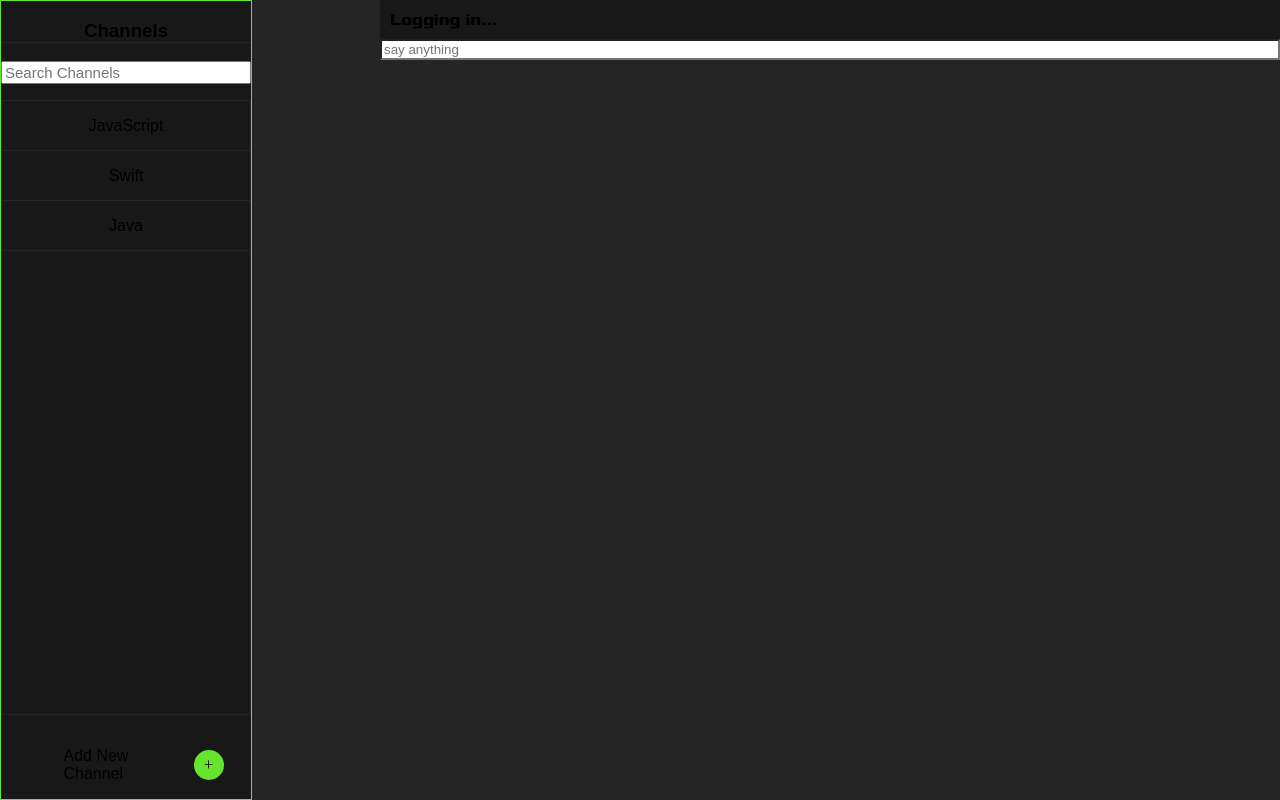
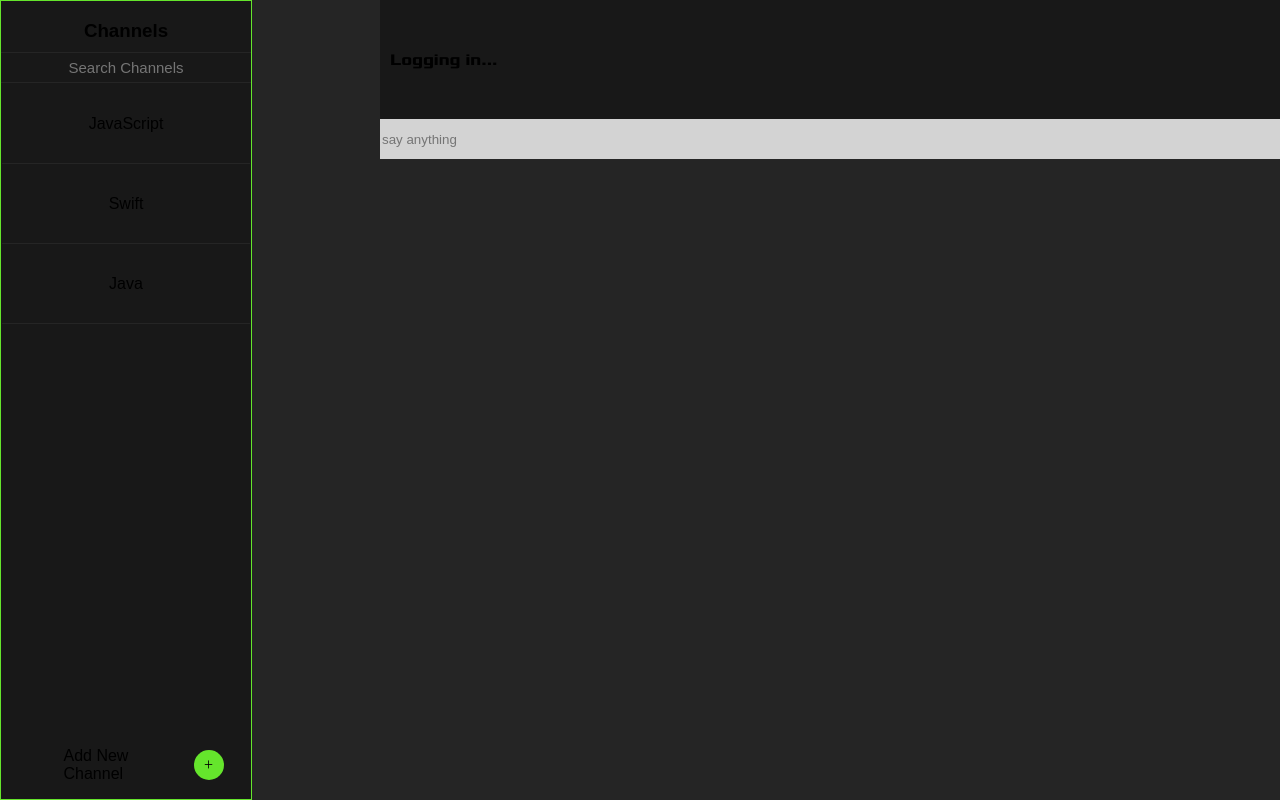
Before and after one commit to SurgamSurgam/chatroom_hackathon, a website: page public/chat_javascript/index.html in a window 1280 px wide. Drawn offline with nearby package versions, Linux system fonts and the light colour scheme; no server answers.

Commit message:
js css done

```diff
--- a/public/chat_javascript/index.css
+++ b/public/chat_javascript/index.css
@@ -37,13 +37,12 @@ html, body {
 
 #messages {
   background-color: #181818;
-  padding: 10px;
+  padding: 50px 10px;
   width: 900px;
 }
 
 #messages p {
   margin: 5px 0;
-  padding: 0;
 }
 
 
@@ -51,7 +50,7 @@ html, body {
   display: flex;
   align-self: center;
   margin: 5px 0;
-  color: #fff;
+  color: #D3D3D3;
 }
 
 .message-container .username {
@@ -71,15 +70,19 @@ html, body {
 
 #chat-input {
   width: 900px;
-  background-color: #fff;
+  background-color: #D3D3D3;
+  border: none;
+  height: 40px;
 }
 
 /* channel box style */
 
 .channel_head {
   border-bottom: 1px solid #252525;
+  margin-bottom: 0px;
   text-align: center;
   font-family: sans-serif;
+  padding-bottom: 10px;
 }
 
 .channel_list {
@@ -88,29 +91,41 @@ html, body {
   flex-grow: 1;
   padding-inline-start: 0px;
   list-style-type: none;
-  border: 1px solid #252525;
+  border: 1px solid #181818;
   font-family: sans-serif;
+  margin-top: 0px;
 }
 
+
+
 .channel_search_container {
-  /* padding: 5px; */
   display: flex;
   flex-direction: column;
-  /* flex: auto; */
   background-color: #181818;
   border: 1px solid #65e52c;
 }
 
+.channel_search_box {
+  height: 30px;
+  text-align: center;
+  background-color: #181818;
+  border-bottom: 1px solid #252525;
+  border-top: 1px;
+  border-left: 1px;
+  border-right: 1px;
+  color: #D3D3D3;
+}
+
 .channel_item {
-  height: 50px;
+  height: 80px;
   text-align: center;
   vertical-align: middle;
-  line-height: 50px;
+  line-height: 80px;
   border-bottom: 1px solid #252525;
 }
 
 .channel_item:hover {
-  background-color: orange;
+  background-color: #BCED91;
 }
 
 .channel_search_box {
@@ -120,6 +135,7 @@ html, body {
 /* add channel */
 
 .add_channel_container {
+
   display: grid;
   grid-template-columns: 1fr 2fr 1fr;
   flex-shrink: 0;
@@ -128,7 +144,7 @@ html, body {
 }
 
 .add_channel_container:hover {
-  background-color: orange;
+  background-color: #BCED91;
 }
 
 .add_channel {
--- a/public/chat_javascript/index.html
+++ b/public/chat_javascript/index.html
@@ -16,7 +16,7 @@
       <h3 class="channel_head">Channels</h3>
       <input class="channel_search_box" type="text" placeholder="Search Channels"/>
       <ul class="channel_list">
-        <li class="channel_item">JavaScript</li>
+        <li class="channel_item" id="js">JavaScript</li>
         <li class="channel_item">Swift</li>
         <li class="channel_item">Java</li>
       </ul>
```
